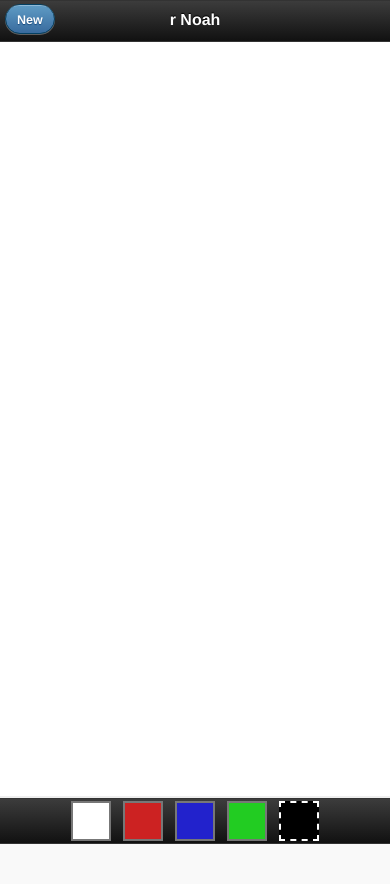
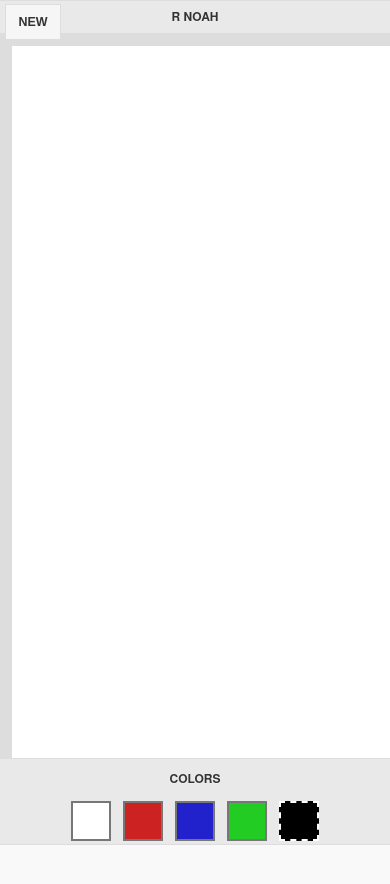
Before and after one commit to heffdev/read-app, a plain HTML site: page rNoah/www/index.html in a window 390 px wide. Before the commit the page ends 844 px from the top, so only its background shows below. Drawn offline with Linux system fonts and the light colour scheme; some packages are replaced by stand-ins of ours.

Commit message:
upgraded to JQM 1.4

```diff
--- a/rNoah/www/index.html
+++ b/rNoah/www/index.html
@@ -3,11 +3,22 @@
 <head>
     <title>Teaching your kids to have fun reading</title>
     <meta name="viewport" content="width=device-width, initial-scale=1.0, maximum-scale=1.0, minimum-scale=1.0, user-scalable=0" />
+	<!--
 	<link rel="stylesheet" href="lib/jquery.mobile/jquery.mobile-1.2.0.min.css" />
 	<script src="lib/jquery/jquery-1.8.2.min.js"></script>
 	<script src="lib/jquery.mobile/jquery.mobile-1.2.0.min.js"></script>
 	<script type="text/javascript" src="js/index.js"></script>
 	<script type="text/javascript" src="phonegap.js"></script>
+	 -->
+
+	<link rel="stylesheet" href="./css/jquery.mobile-1.4.3.css"/>
+	<link rel="stylesheet" href="./css/index.css"/>
+    <script type="text/javascript" src="./js/jquery-2.1.1.js"></script>
+    <script type="text/javascript" src="js/index.js"></script>
+    <script type="text/javascript" src="./js/jquery.mobile-1.4.3.js"></script>
+    <script type="text/javascript" src="phonegap.js"></script>
+
+
     <style type="text/css">
 	  body {
 		margin:0px;
@@ -159,14 +170,19 @@ $.fn.drawMouse = function() {
 	</script>
 </head>
 <body>
-<div data-role="page" id="page1">
-    <div data-theme="a" data-role="header">
-        <h3>r Noah</h3>
-		<a id="new" data-role="button" data-theme="b" class="ui-btn-left">New</a>
-    </div>
-    <div id="content"><p style="text-align:center">Loading Canvas...</p></div>
-    <div data-theme="a" data-role="footer" data-position="fixed">
-		<div class="palette-case">
+
+
+ <div data-role="page" id="page1">
+        <div data-role="header" >
+            <h3>r Noah</h3>
+            <a href="#new" class="ui-btn" id="new">New</a>
+        </div><!-- /header -->
+
+        <div data-role="content" id="content" ><p style="text-align:center">Loading Canvas...</p></div><!-- /content -->
+
+        <div data-role="footer" data-position="fixed" id="colors">
+        	<div class="words"><p style="text-align:center">Colors</p></div>
+            <div class="palette-case">
 			<div class="palette-box">
 				<div class="palette white"></div>
 			</div>
@@ -183,8 +199,11 @@ $.fn.drawMouse = function() {
 				<div class="palette black"></div>
 			</div>
 			<div style="clear:both"></div>
-		</div>
-    </div>
-</div>
+        </div><!-- /footer -->
+    </div><!-- /page -->
+ </div>
+ <script>
+
+ </script>
 </body>
 </html>
--- a/rNoah/www/js/index.js
+++ b/rNoah/www/js/index.js
@@ -41,13 +41,14 @@ var app = {
 	onDeviceReady : function() {
 		app.deviceReadyDeferred.resolve();
 
+
 		// setup a new canvas for drawing wait for device init
-	    setTimeout(function(){
+		setTimeout(function(){
 		   newCanvas();
-	    }, 1000);
+		}, 1000);
 
 		// prevent footer to toggle on touch
-		$("[data-role=footer]").fixedtoolbar({ tapToggle: false });
+		//$("[data-role=footer]").fixedtoolbar({ tapToggle: false });
 
 		// reset palette selection (css) and select the clicked color for canvas strokeStyle
 		$(".palette").click(function(){
```
